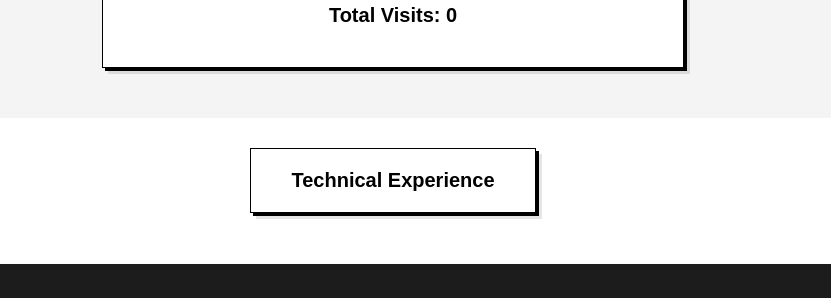
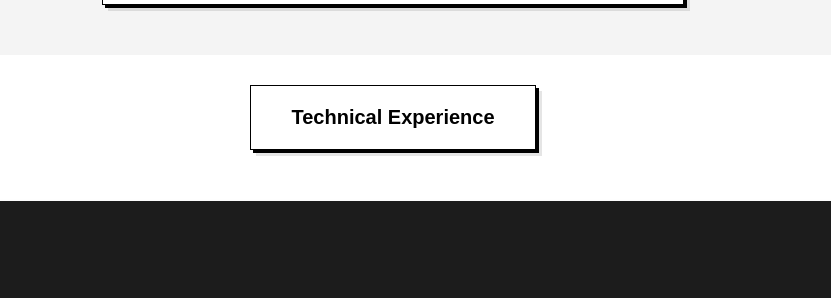
Before and after one commit to Nimastic/personalweb, a website: page index.html in a window 1280 px wide. Shown: the part 677-975 px from the top of the page, without its empty margins (247-1078 px from the left). Drawn offline with nearby package versions, Linux system fonts and the light colour scheme; no server answers.

Commit message:
Update index.html

```diff
--- a/index.html
+++ b/index.html
@@ -39,7 +39,7 @@
                 <a href="https://www.behance.net/jerielchan" class="button2" style="background-color: #0057ff; color: #fff;"><i class="fab fa-behance"></i></a>
                 <a href="https://t.me/jerielchan" class="button2" style="background-color: #0088cc; color: #fff;"><i class="fab fa-telegram-plane"></i></a>
             </div>
-            <p>Total Visits: <span id="visitor-count">0</span></p>
+            <!-- <p>Total Visits: <span id="visitor-count">0</span></p> -->
 
         </h2>
     </section>
@@ -337,14 +337,14 @@
     </footer>
 
     <script src="script.js"></script>
-    <script>
+    <!-- <script>
         // Fetch the visit count from the server
         fetch('/api/visit')
             .then(response => response.json())
             .then(data => {
                 document.getElementById('visitor-count').textContent = data.count;
             });
-    </script>
+    </script> -->
 
 
 </body>
```
